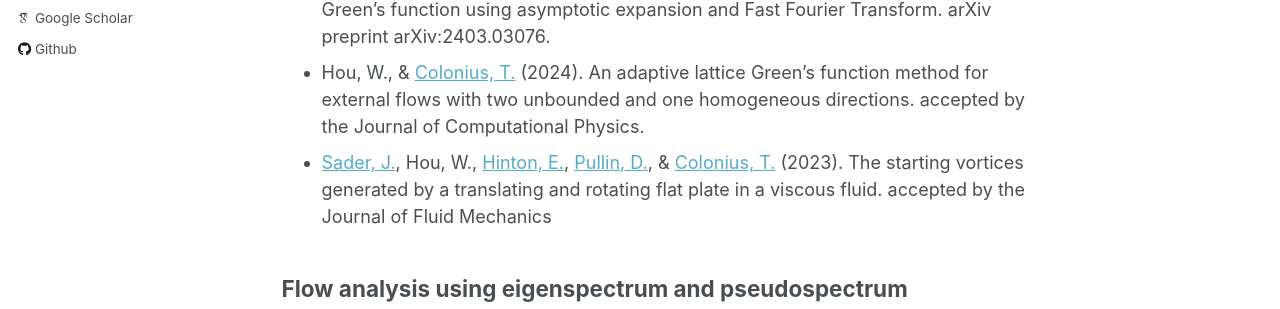
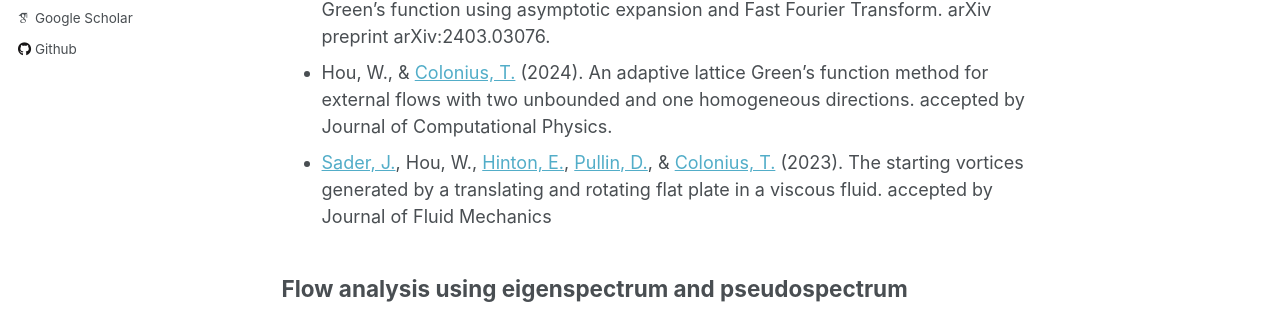
Before and after one commit to WeiHou1996/weihou.github.io, a Jekyll site: the page built from _pages/about.md, in a window 1280 px wide and 900 px high. Shown: the part 440-749 px from the top of the window. Built offline with Jekyll 4.4.1, drawn with Linux system fonts in a browser that asks for light colours; some web fonts are replaced.

Commit message:
Update about.md

```diff
--- a/_pages/about.md
+++ b/_pages/about.md
@@ -12,8 +12,8 @@ High-fidelity and high-performance numerical algorithms
 ------
 We derive and implement large-scale numerical simulation algorithms for incompressible external flows. Specifically, I work on applying lattice Green's function, immersed boundary method, and adaptive mesh refinement to simulate high Reynolds number flows with accurate far-field outer flows.
 - Hou, W., & [Colonius, T.](https://colonius.caltech.edu/) (2024). Fast and robust method for screened Poisson lattice Green's function using asymptotic expansion and Fast Fourier Transform. arXiv preprint arXiv:2403.03076.
-- Hou, W., & [Colonius, T.](https://colonius.caltech.edu/) (2024). An adaptive lattice Green's function method for external flows with two unbounded and one homogeneous directions. accepted by the Journal of Computational Physics.
-- [Sader, J.](https://sader.caltech.edu/), Hou, W., [Hinton, E.](https://blogs.unimelb.edu.au/edward-hinton/), [Pullin, D.](https://www.eas.caltech.edu/people/dpullin), & [Colonius, T.](https://colonius.caltech.edu/) (2023). The starting vortices generated by a translating and rotating flat plate in a viscous fluid. accepted by the Journal of Fluid Mechanics
+- Hou, W., & [Colonius, T.](https://colonius.caltech.edu/) (2024). An adaptive lattice Green's function method for external flows with two unbounded and one homogeneous directions. accepted by Journal of Computational Physics.
+- [Sader, J.](https://sader.caltech.edu/), Hou, W., [Hinton, E.](https://blogs.unimelb.edu.au/edward-hinton/), [Pullin, D.](https://www.eas.caltech.edu/people/dpullin), & [Colonius, T.](https://colonius.caltech.edu/) (2023). The starting vortices generated by a translating and rotating flat plate in a viscous fluid. accepted by Journal of Fluid Mechanics
 
 Flow analysis using eigenspectrum and pseudospectrum
 ------
```
